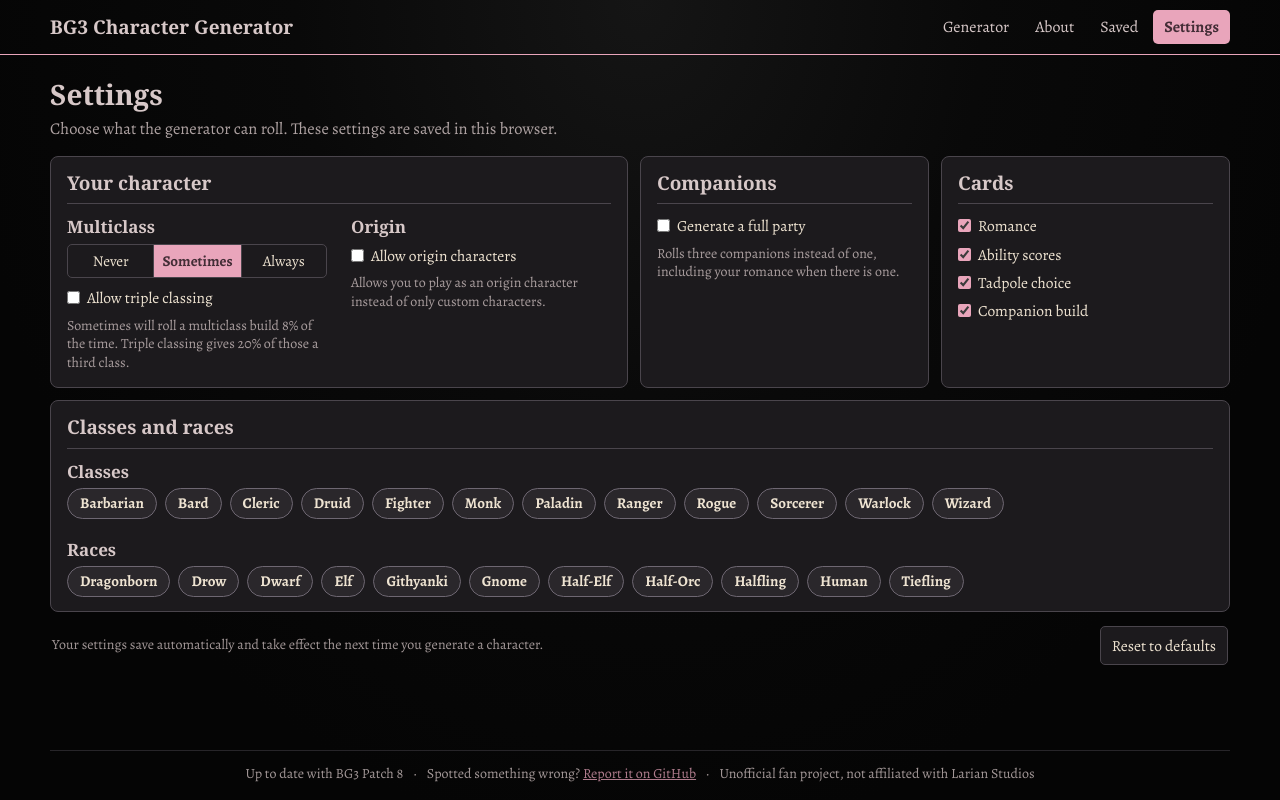
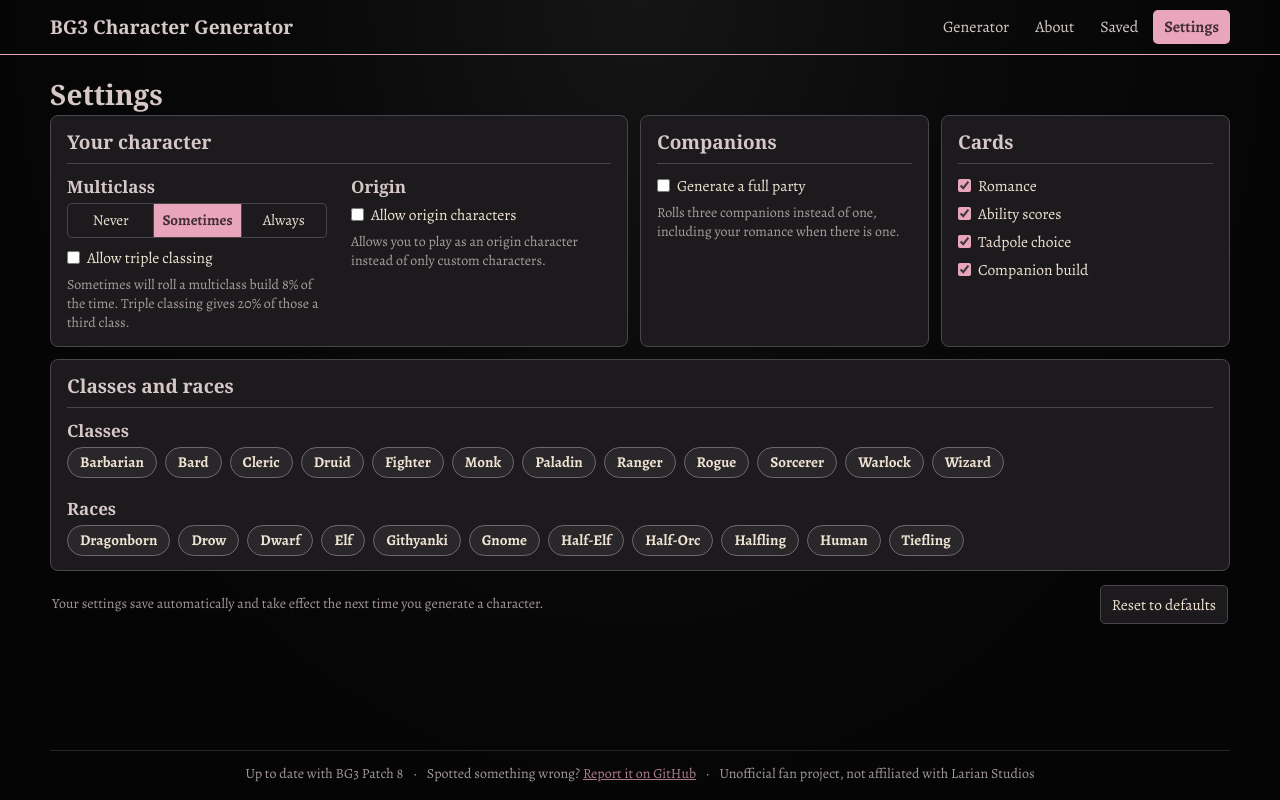
Before and after one commit to TheFallZ/BG3CharacterGenerator, a website: page settings/index.html in a window 1280 px wide. Drawn offline with nearby package versions, Linux system fonts and the light colour scheme; a web font is replaced by a local one.

Commit message:
Remove the Settings page intro line

```diff
--- a/settings/index.html
+++ b/settings/index.html
@@ -36,7 +36,6 @@
   <div class="page-head">
     <h1>Settings</h1>
   </div>
-  <p class="page-intro">Choose what the generator can roll. These settings are saved in this browser.</p>
 
   <section class="settings-panel" id="settingsPanel" aria-label="Settings"></section>
 
```
